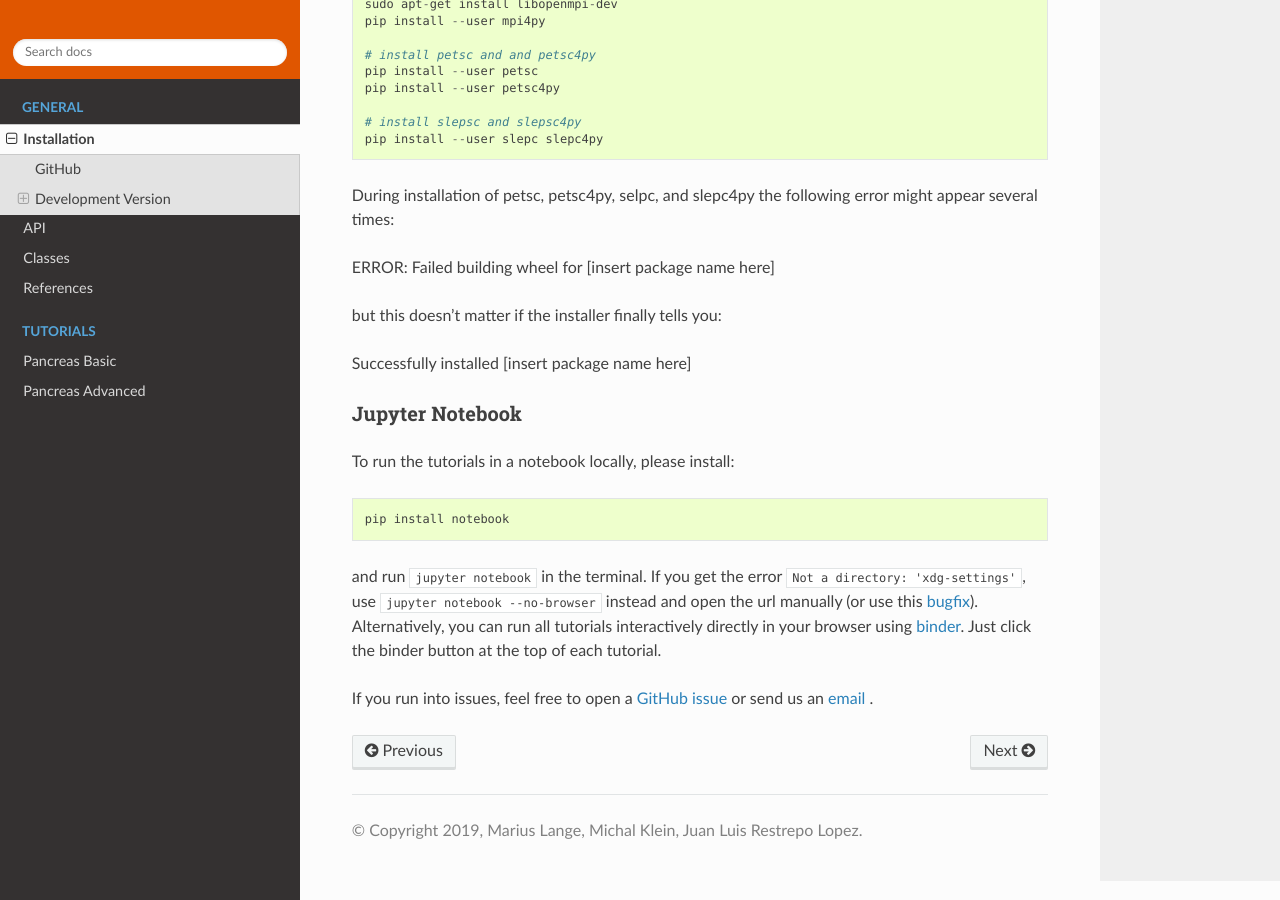
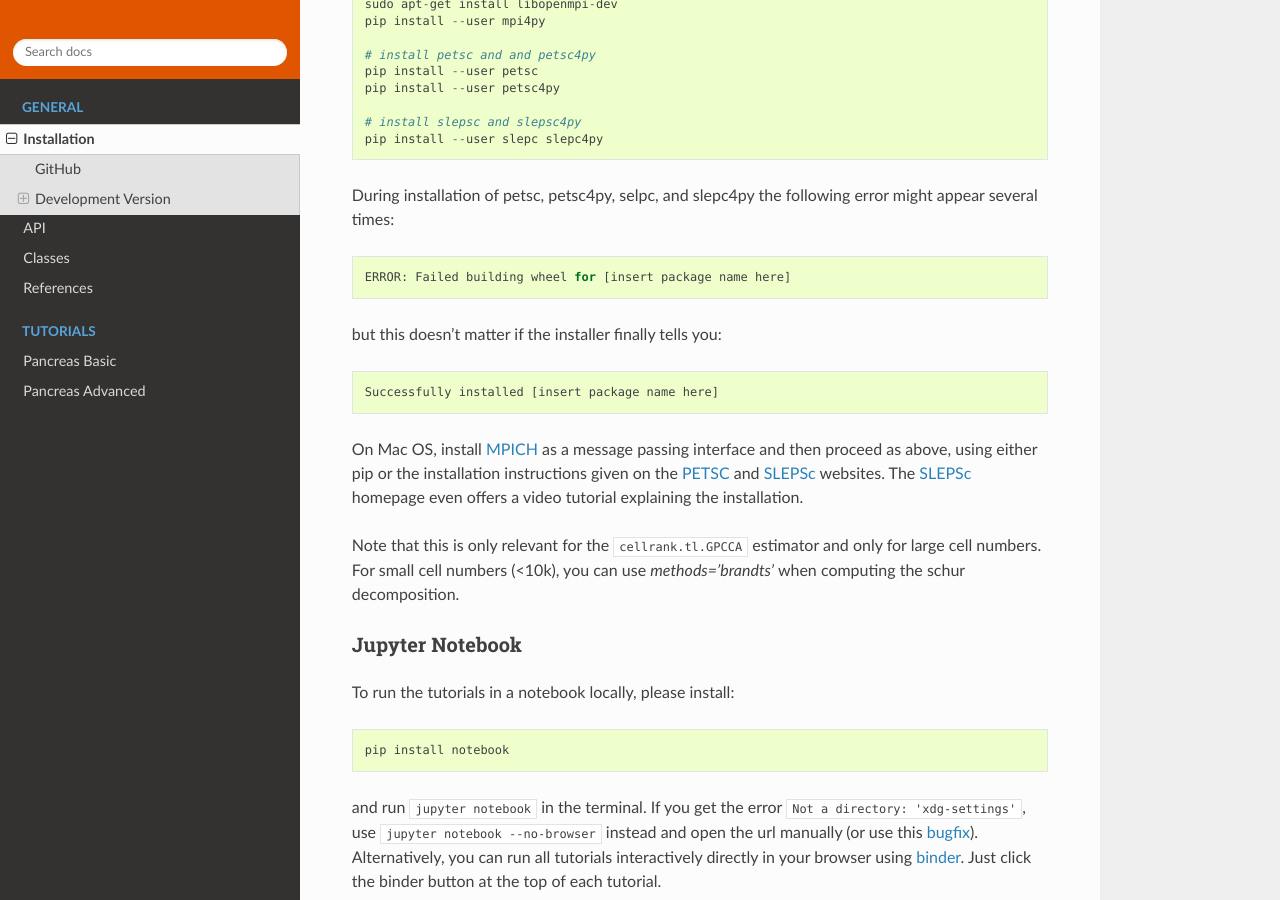
Before and after one commit to theislab/cellrank, a Sphinx documentation site: the page built from docs/source/installation.rst, in a window 1280 px wide and 900 px high, scrolled down 862 px. Built offline with Sphinx 7.4.7 and the Read the Docs theme 2.0.0, drawn with Linux system fonts in a browser that asks for light colours.

Commit message:
Update the installation instr.

```diff
--- a/docs/source/installation.rst
+++ b/docs/source/installation.rst
@@ -41,11 +41,18 @@ sometimes be a bit tricky to install. On Ubuntu 18.04, try the following::
 During installation of petsc, petsc4py, selpc, and slepc4py the following
 error might appear several times::
 
-ERROR: Failed building wheel for [insert package name here]
+    ERROR: Failed building wheel for [insert package name here]
 
 but this doesn't matter if the installer finally tells you::
 
-Successfully installed [insert package name here]
+    Successfully installed [insert package name here]
+
+On Mac OS, install `MPICH`_ as a message passing interface and then proceed as above, using either pip or the
+installation instructions given on the `PETSC`_ and `SLEPSc`_ websites. The `SLEPSc`_ homepage even offers a video tutorial
+explaining the installation.
+
+Note that this is only relevant for the :class:`cellrank.tl.GPCCA` estimator and only for large cell numbers. For small cell numbers (<10k), you can
+use `methods='brandts'` when computing the schur decomposition.
 
 Jupyter Notebook
 ^^^^^^^^^^^^^^^^
@@ -68,3 +75,5 @@ If you run into issues, feel free to open a `GitHub issue`_ or send us an `email
 .. _`Github issue`: https://github.com/theislab/cellrank/issues/new
 .. _`binder`: https://mybinder.org/
 .. _`SLEPSc`: https://slepc.upv.es/
+.. _`PETSc`: https://www.mcs.anl.gov/petsc/
+.. _`MPICH`: https://www.mpich.org/
```
